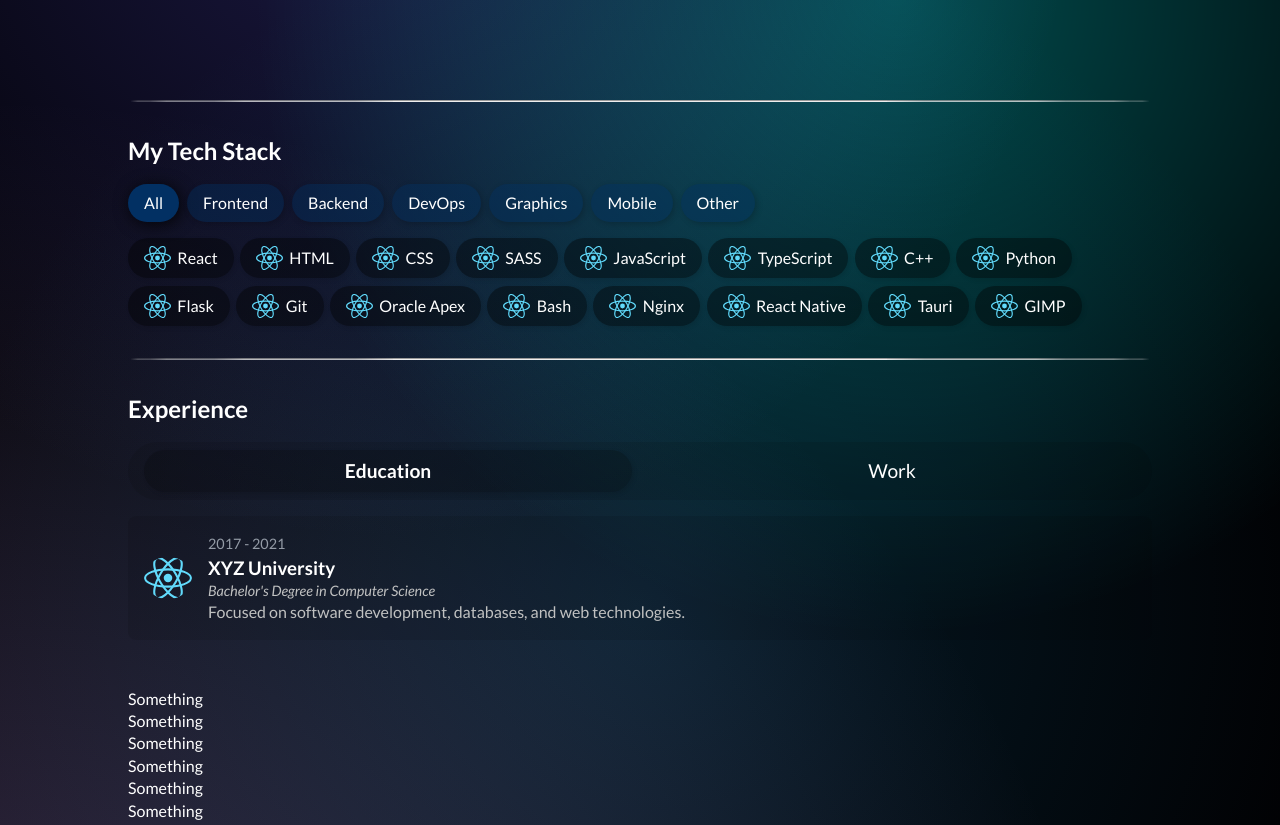
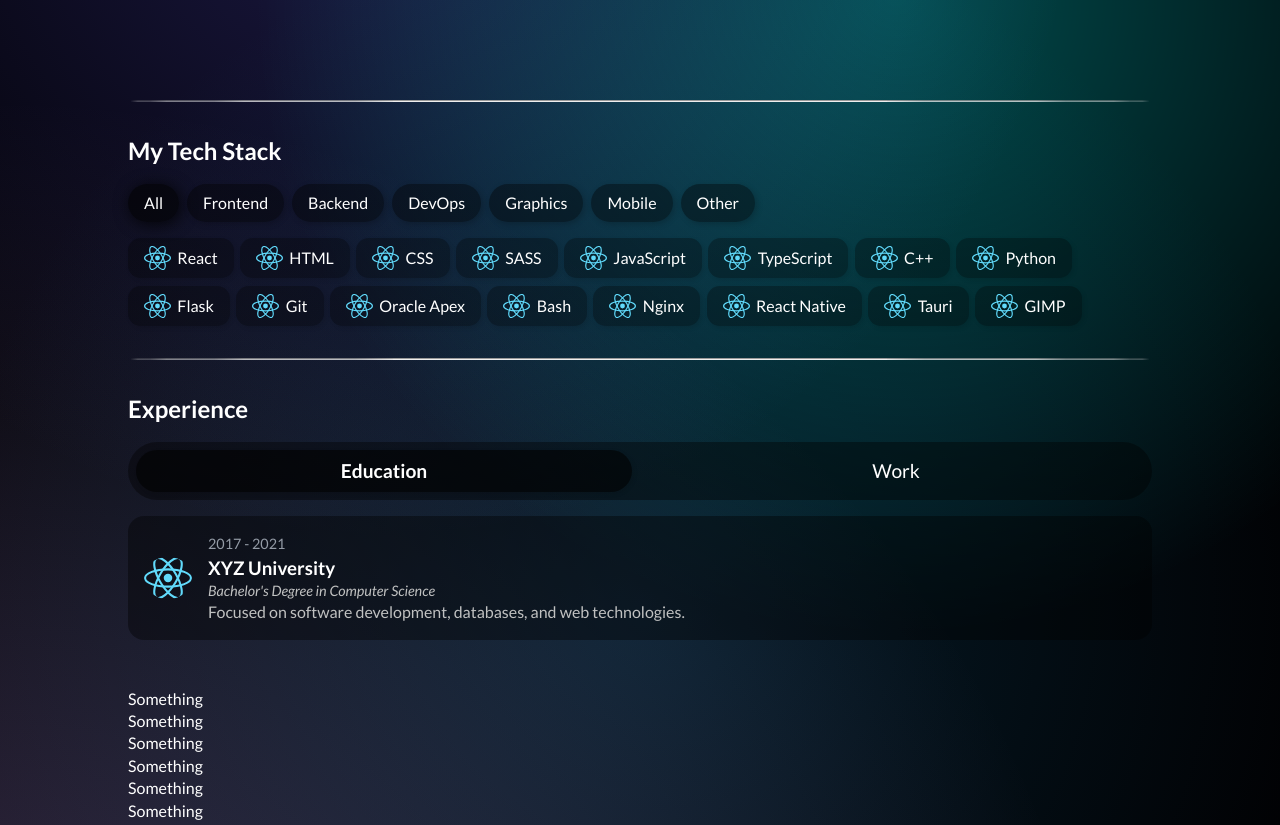
Before and after one commit to giro39/cv, a React (Vite) app in the folder cv/: page / in a window 1280 px wide. Shown: the part 620-1445 px from the top of the page. Built offline with nearby package versions, Linux system fonts and the light colour scheme.

Commit message:
Minor changes in Experience and TechStack components

```diff
--- a/cv/src/components/Experience/Experience.module.scss
+++ b/cv/src/components/Experience/Experience.module.scss
@@ -13,9 +13,9 @@
     display: flex;
     justify-content: space-around;
     gap: 1rem;
-    padding: 0.5rem 1rem;
+    padding: 0.5rem;
     margin-bottom: 1rem;
-    background-color: rgba(0, 0, 0, 0.1);
+    background-color: rgba(0, 0, 0, 0.4);
     border-radius: 20rem;
 }
 
@@ -34,7 +34,7 @@
 .tabs .active {
     transition: 0.2s;
     font-weight: bold;
-    background: rgba(0, 0, 0, 0.2);
+    background: rgba(0, 0, 0, 0.6);
     box-shadow: 2px 2px 4px rgba(0, 0, 0, 0.1);
 }
 
--- a/cv/src/components/Experience/ExperienceItem/ExperienceItem.module.scss
+++ b/cv/src/components/Experience/ExperienceItem/ExperienceItem.module.scss
@@ -3,10 +3,10 @@
 .itemContainer {
     display: flex;
     align-items: center;
-    background: rgba(0, 0, 0, 0.1);
+    background: rgba(0, 0, 0, 0.4);
     padding: 1rem;
     margin-bottom: 1rem;
-    border-radius: 0.5rem;
+    border-radius: 1rem;
 }
 
 .logo {
--- a/cv/src/components/TechStack/TechStack.module.scss
+++ b/cv/src/components/TechStack/TechStack.module.scss
@@ -4,6 +4,7 @@
     display: flex;
     flex-direction: column;
     width: 80vw;
+    margin-bottom: 2rem;
 }
 
 .stackTitle {
@@ -19,7 +20,7 @@
     button {
         padding: 0.5rem 1rem;
         border: none;
-        background-color: rgba(2, 48, 99, 0.4);
+        background-color: rgba(0, 0, 0, 0.4);
         color: #fff;
         box-shadow: 2px 2px 6px rgba(0, 0, 0, 0.2);
         cursor: pointer;
@@ -33,7 +34,7 @@
 }
 
 .filters .active {
-    background-color: rgba(2, 48, 99, 1);
+    background-color: rgba(0, 0, 0, 0.6);
     box-shadow: 2px 2px 16px rgba(0, 0, 0, 0.8);
     transition: background-color 0.2s;
 }
@@ -42,7 +43,6 @@
     display: flex;
     flex-wrap: wrap;
     gap: 0.5rem 0.4rem;
-    margin-bottom: 2rem;
 }
 
 @media only screen and (max-width: 80rem) {
--- a/cv/src/components/TechStack/TechStack.tsx
+++ b/cv/src/components/TechStack/TechStack.tsx
@@ -1,5 +1,6 @@
 import { useState } from "react";
 import { useTranslation } from "react-i18next";
+import { motion, AnimatePresence } from "framer-motion";
 
 import Technology from "./Technology/Technology";
 
@@ -63,13 +64,19 @@
                 ))}
             </div>
             <div className={styles.technologies}>
-                {filteredData.map((tech: TechnologyType) => (
-                    <Technology
-                        key={tech.name}
-                        logo={tech.icon}
-                        name={tech.name}
-                    />
-                ))}
+                <AnimatePresence mode="wait">
+                    {filteredData.map((tech: TechnologyType) => (
+                        <motion.div
+                            key={tech.name}
+                            initial={{ opacity: 0, x: 10 }}
+                            animate={{ opacity: 1, x: 0 }}
+                            exit={{ opacity: 0, x: -10 }}
+                            transition={{ duration: 0.1 }}
+                        >
+                            <Technology logo={tech.icon} name={tech.name} />
+                        </motion.div>
+                    ))}
+                </AnimatePresence>
             </div>
         </section>
     );
--- a/cv/src/components/TechStack/Technology/Technology.module.scss
+++ b/cv/src/components/TechStack/Technology/Technology.module.scss
@@ -3,9 +3,9 @@
     justify-content: center;
     align-items: center;
     padding: 0.5rem 1rem;
-    background-color: rgba(0, 0, 0, 0.4);
+    background-color: rgba(0, 0, 0, 0.3);
     box-shadow: 2px 2px 4px rgba(0, 0, 0, 0.1);
-    border-radius: 29em;
+    border-radius: 0.8em;
     width: fit-content;
 
     img {
--- a/cv/src/components/TechStack/Technology/Technology.tsx
+++ b/cv/src/components/TechStack/Technology/Technology.tsx
@@ -1,4 +1,3 @@
-import { motion } from "framer-motion";
 import styles from "./Technology.module.scss";
 
 interface TechnologyProps {
@@ -8,16 +7,10 @@
 
 const Technology: React.FC<TechnologyProps> = ({ logo, name }) => {
     return (
-        <motion.div
-            initial={{ opacity: 0.25, scale: 0.5 }}
-            animate={{ opacity: 1, scale: 1 }}
-            transition={{ duration: 0.3, ease: "easeInOut" }}
-            className={styles.techContainer}
-            aria-label="Single Technology"
-        >
+        <div className={styles.techContainer} aria-label="Single Technology">
             <img src={logo}></img>
             <p>{name}</p>
-        </motion.div>
+        </div>
     );
 };
 
```
